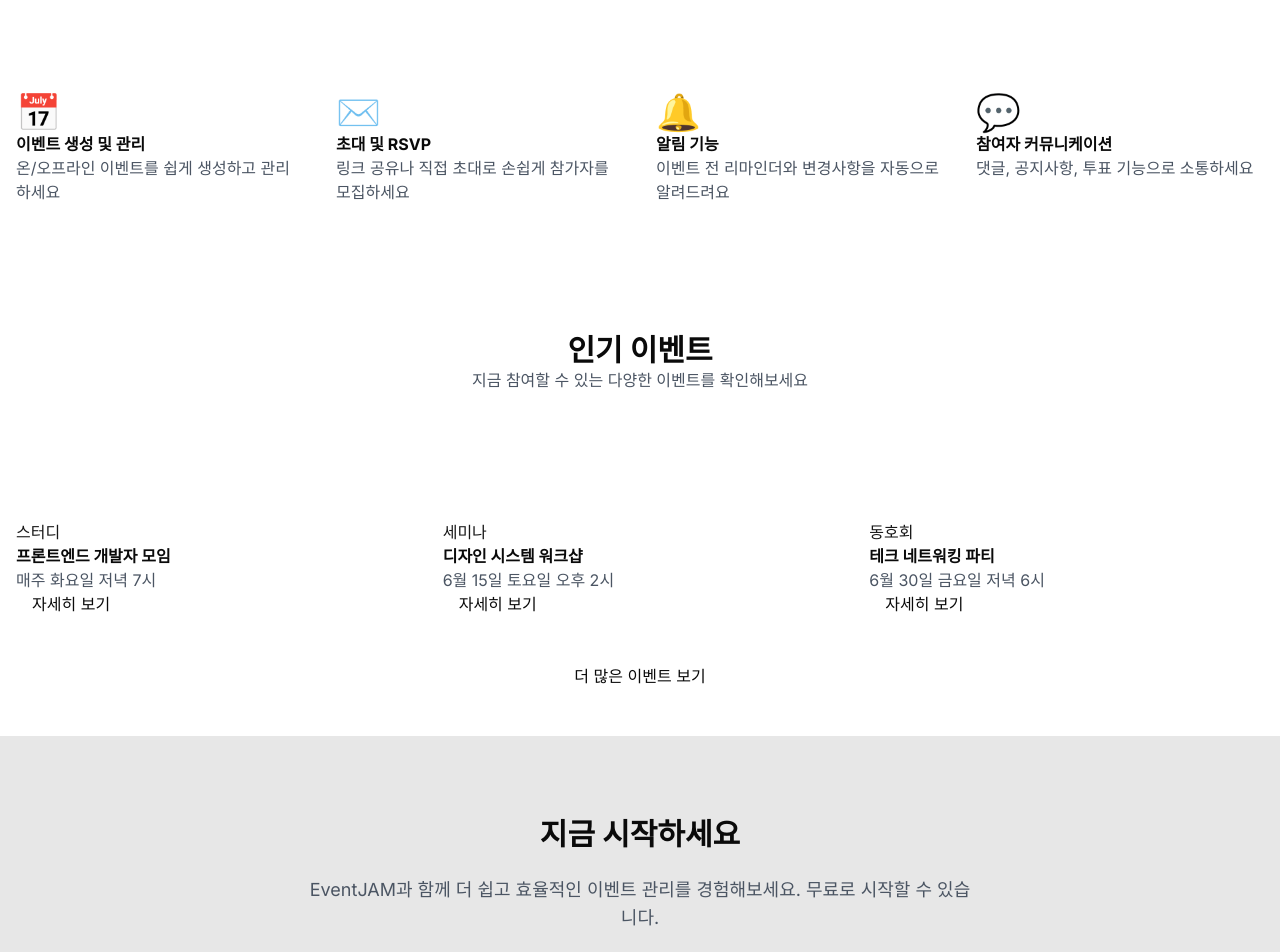
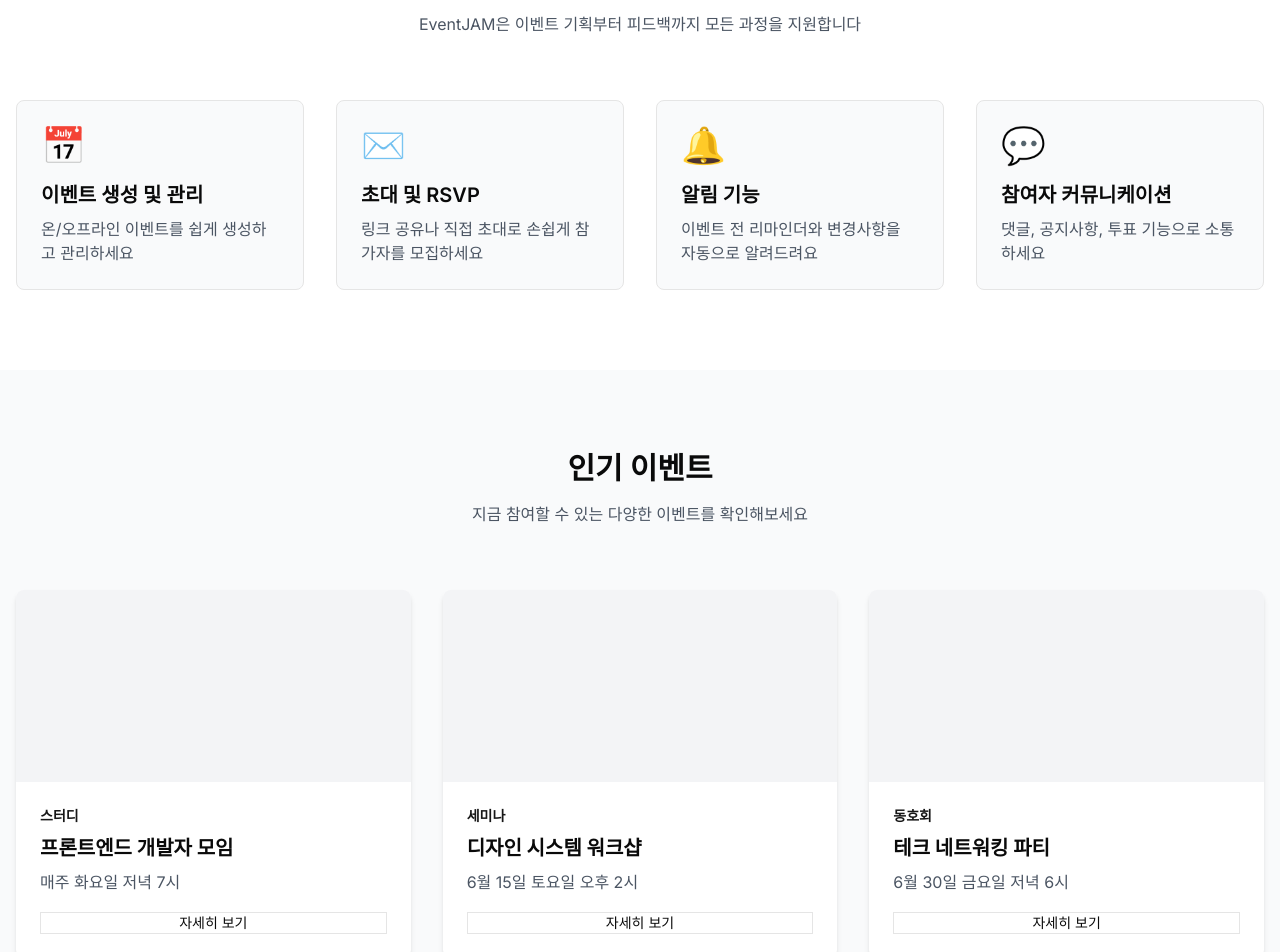
Before and after one commit to yoo94/jam-event-platform-web, a Next.js app: page / in a window 1280 px wide. Shown: the part 640-1592 px from the top of the page. Built offline with nearby package versions, Linux system fonts and the light colour scheme.

Commit message:
feat:  카드 변경 및 config 수정

```diff
--- a/next.config.mjs
+++ b/next.config.mjs
@@ -1,4 +1,11 @@
 /** @type {import('next').NextConfig} */
-const nextConfig = {};
+const nextConfig = {
+  // Fast Refresh 활성화 (기본적으로 켜져있지만 명시적으로 설정)
+  reactStrictMode: true,
+  // 개발 모드에서 빠른 새로고침
+  experimental: {
+    esmExternals: true,
+  },
+};
 
 export default nextConfig;
--- a/src/app/page.tsx
+++ b/src/app/page.tsx
@@ -1,9 +1,6 @@
 import Link from 'next/link';
 
 import { Button } from '@/widgets/components/ui/button';
-
-import { FeatureSection } from './components/FeatureSection';
-import { PopularEventsSection } from './components/PopularEventsSection';
 
 export default function Home() {
   return (
@@ -34,14 +31,106 @@ export default function Home() {
             </div>
           </div>
         </section>
-        <div className="container mx-auto py-12">
-          <div className="mb-32">
-            <FeatureSection />
+
+        {/* 주요 기능 섹션 */}
+        <section className="py-20 w-full bg-white">
+          <div className="container mx-auto px-4">
+            <div className="text-center mb-16">
+              <h2 className="text-3xl font-bold mb-4">주요 기능</h2>
+              <p className="text-gray-600 max-w-2xl mx-auto">
+                EventJAM은 이벤트 기획부터 피드백까지 모든 과정을 지원합니다
+              </p>
+            </div>
+
+            <div className="grid grid-cols-1 md:grid-cols-2 lg:grid-cols-4 gap-8">
+              {[
+                {
+                  title: '이벤트 생성 및 관리',
+                  description: '온/오프라인 이벤트를 쉽게 생성하고 관리하세요',
+                  icon: '📅',
+                },
+                {
+                  title: '초대 및 RSVP',
+                  description: '링크 공유나 직접 초대로 손쉽게 참가자를 모집하세요',
+                  icon: '✉️',
+                },
+                {
+                  title: '알림 기능',
+                  description: '이벤트 전 리마인더와 변경사항을 자동으로 알려드려요',
+                  icon: '🔔',
+                },
+                {
+                  title: '참여자 커뮤니케이션',
+                  description: '댓글, 공지사항, 투표 기능으로 소통하세요',
+                  icon: '💬',
+                },
+              ].map((feature, index) => (
+                <div
+                  key={index}
+                  className="bg-gray-50 p-6 rounded-lg border hover:shadow-md transition"
+                >
+                  <div className="text-4xl mb-4">{feature.icon}</div>
+                  <h3 className="text-xl font-semibold mb-2">{feature.title}</h3>
+                  <p className="text-gray-600">{feature.description}</p>
+                </div>
+              ))}
+            </div>
           </div>
-          <div className="mt-12">
-            <PopularEventsSection />
+        </section>
+
+        {/* 추천 이벤트 섹션 */}
+        <section className="py-20 w-full bg-gray-50">
+          <div className="container mx-auto px-4">
+            <div className="text-center mb-16">
+              <h2 className="text-3xl font-bold mb-4">인기 이벤트</h2>
+              <p className="text-gray-600 max-w-2xl mx-auto">
+                지금 참여할 수 있는 다양한 이벤트를 확인해보세요
+              </p>
+            </div>
+
+            <div className="grid grid-cols-1 md:grid-cols-3 gap-8">
+              {[1, 2, 3].map((_, index) => (
+                <div
+                  key={index}
+                  className="bg-white rounded-lg overflow-hidden shadow-md hover:shadow-lg transition"
+                >
+                  <div className="relative h-48 bg-gray-100"></div>
+                  <div className="p-6">
+                    <div className="text-sm text-primary font-semibold mb-2">
+                      {['스터디', '세미나', '동호회'][index]}
+                    </div>
+                    <h3 className="text-xl font-bold mb-2">
+                      {
+                        ['프론트엔드 개발자 모임', '디자인 시스템 워크샵', '테크 네트워킹 파티'][
+                          index
+                        ]
+                      }
+                    </h3>
+                    <p className="text-gray-600 mb-4">
+                      {
+                        [
+                          '매주 화요일 저녁 7시',
+                          '6월 15일 토요일 오후 2시',
+                          '6월 30일 금요일 저녁 6시',
+                        ][index]
+                      }
+                    </p>
+                    <Button variant="outline" className="w-full">
+                      자세히 보기
+                    </Button>
+                  </div>
+                </div>
+              ))}
+            </div>
+
+            <div className="text-center mt-12">
+              <Button variant="outline" asChild>
+                <Link href="/events">더 많은 이벤트 보기</Link>
+              </Button>
+            </div>
           </div>
-        </div>
+        </section>
+
         {/* CTA 섹션 */}
         <section className="py-20 w-full bg-primary/10">
           <div className="container mx-auto px-4 text-center">
--- a/src/widgets/components/card/UtillCards.tsx
+++ b/src/widgets/components/card/UtillCards.tsx
@@ -41,19 +41,20 @@ export function UnifiedCard({
   actionText = '자세히 보기',
   ...props
 }: UnifiedCardProps & React.HTMLAttributes<HTMLDivElement>) {
+  // variant별 기본 스타일 정의
+  const getVariantStyles = () => {
+    switch (variant) {
+      case 'feature':
+        return 'bg-gray-50 p-6 rounded-lg border border-gray-200 hover:shadow-md transition-all duration-200';
+      case 'event':
+        return 'bg-white rounded-lg overflow-hidden shadow-md hover:shadow-lg transition-all duration-200 border border-gray-100';
+      default:
+        return 'bg-white rounded-lg border shadow-sm hover:shadow-md transition';
+    }
+  };
+
   return (
-    <div
-      className={cn(
-        'rounded-lg overflow-hidden',
-        'bg-white shadow-md', // shadow-sm에서 shadow-md로 변경하여 그림자 강화
-        'border border-gray-300', // border-gray-100에서 border-gray-300으로 변경하여 테두리 강화
-        'transition-all duration-300',
-        'hover:shadow-lg hover:translate-y-[-2px]', // shadow-md에서 shadow-lg로 변경
-        'flex flex-col h-full',
-        className
-      )}
-      {...props}
-    >
+    <div className={cn(getVariantStyles(), 'flex flex-col h-full', className)} {...props}>
       {/* 이미지 영역 (이벤트 카드) */}
       {variant === 'event' && (
         <div className="relative h-48 bg-gray-100">
@@ -69,7 +70,7 @@ export function UnifiedCard({
 
       {/* 컨텐츠 영역 */}
       <div className="p-6 flex-grow">
-        {variant === 'feature' && icon && <div className="text-4xl mb-4 text-primary">{icon}</div>}
+        {variant === 'feature' && icon && <div className="text-4xl mb-4">{icon}</div>}
 
         {variant === 'event' && category && (
           <div className="text-sm text-primary font-semibold mb-2">{category}</div>
--- a/tsconfig.json
+++ b/tsconfig.json
@@ -30,5 +30,5 @@
   },
 
   "include": ["next-env.d.ts", "**/*.ts", "**/*.tsx", ".next/types/**/*.ts", "src", "bin"],
-  "exclude": ["node_modules", ".next", "out"]
+  "exclude": ["node_modules", ".next", "out", "next.config.mjs"]
 }
```
Also changed, not shown: .eslintrc.json.
